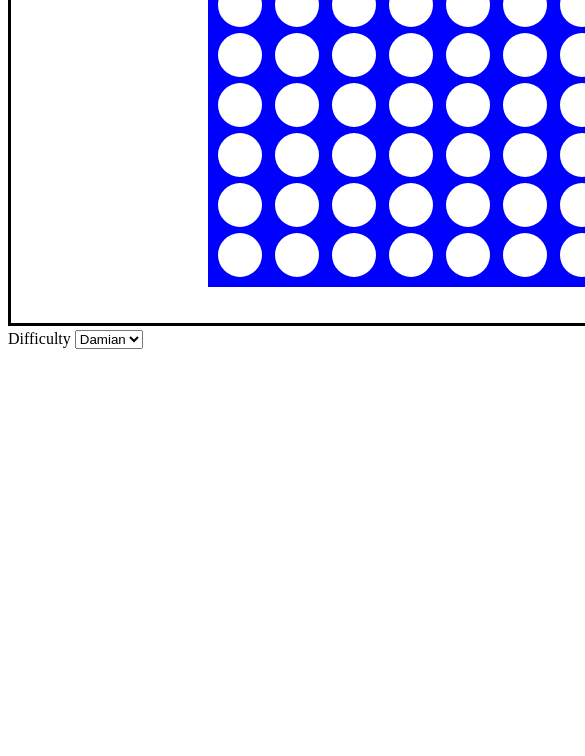
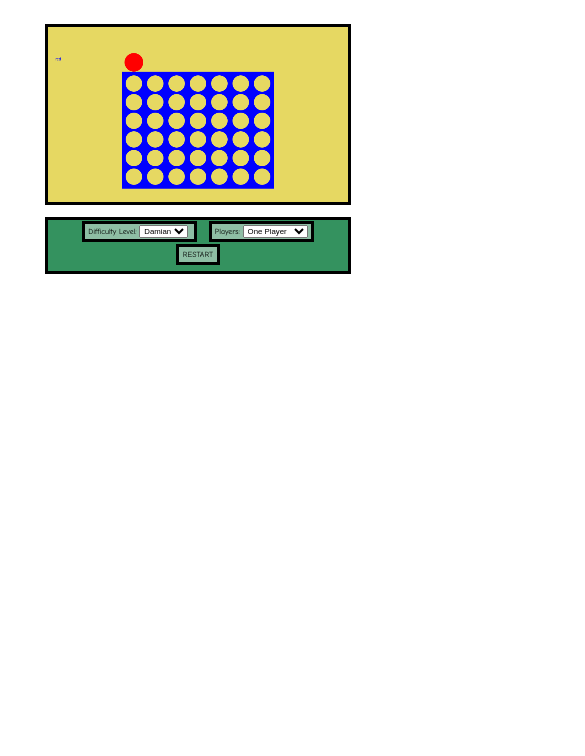
Before and after one commit to BuddieChapman/connect4, a plain HTML site: page index.html in a window 390 px wide. Shown: the part 88-844 px from the top of the page, 585 px wide, since content can reach past the window. Drawn offline with Linux system fonts and the light colour scheme.

Commit message:
Added responsive title, color, 2 additional non-functioning buttons(Players and Restart)

```diff
--- a/index.css
+++ b/index.css
@@ -1 +1,68 @@
-canvas{border: 3px solid;}
+h1 {
+    text-align: center;
+    margin-top: 2vh;
+    font-family: Comic Sans MS;
+    font-size: 300%;
+}
+
+#canvas {
+    background-color: rgb(230, 216, 98);
+    border: 3px solid;
+    width: 80%;
+    margin: 10%;
+    margin-top: 1vh;
+    padding-top: 3vh;
+
+}
+
+#difficultyLabel {
+    border: 3px solid;
+    text-align: center;
+    margin: 2%;  /*How far the Difficulty box is away from the canvas box*/
+    font-size: 2vw;
+    width:35%;
+    padding: 1%;
+    background-color: rgb(142, 190, 164);
+    font-family: Comic Sans MS;
+    display: inline;
+}
+
+#difficulty-select, #player-select {
+    font-size: 2vw;
+}
+
+#playerSelect {
+    border: 3px solid;
+    text-align: center;
+    margin: 2%;  /*How far the Difficulty box is away from the canvas box*/
+    font-size: 2vw;
+    width:30%;
+    padding: 1%;
+    background-color: rgb(142, 190, 164);
+    font-family: Comic Sans MS;
+    display: inline;
+
+}
+
+#restartButton {
+    border: 3px solid;
+    text-align: center;
+    margin: 2%;
+    font-size: 2vw;
+    width:15%;
+    padding: 1%;
+    background-color: rgb(142, 190, 164);
+    font-family: Comic Sans MS;
+    display: inline;
+
+}
+
+#selectionsMenu {
+    width: 80%;
+    background-color: #34925f;
+    border: 3px solid;
+    margin: 10%;
+    margin-top: -8%;
+    text-align: center;
+
+}
--- a/index.html
+++ b/index.html
@@ -6,9 +6,15 @@
 	<link href = "index.css" rel = "stylesheet">
 </head>
 <body>
+	<h1>Connect Four</h1>
 	<canvas id="canvas"></canvas>
 	<br>
-	<label for="difficulty">Difficulty</label>
+
+	<div id= "selectionsMenu">
+
+<div id = "difficultyLabel">
+	<label for="difficulty">Difficulty Level:</label>
+
 	<select name="difficulty" id="difficulty-select">
 		<option value="1">Damian</option>
 		<option value="2">Buddie</option>
@@ -19,6 +25,21 @@
 		<option value="7">7</option>
 		<option value="8">Chad</option>
 	</select>
+</div>
+
+<div id = "playerSelect">
+	<label for="players">Players:</label>
+
+	<select name="players" id="player-select">
+		<option value="1">One Player</option>
+		<option value="2">Two Players</option>
+	</select>
+</div>
+
+	<button id= "restartButton">RESTART</button>
+
+</div>
+
 
 	<!-- Load scripts after html -->
 	<script src="token.js"></script>
```
